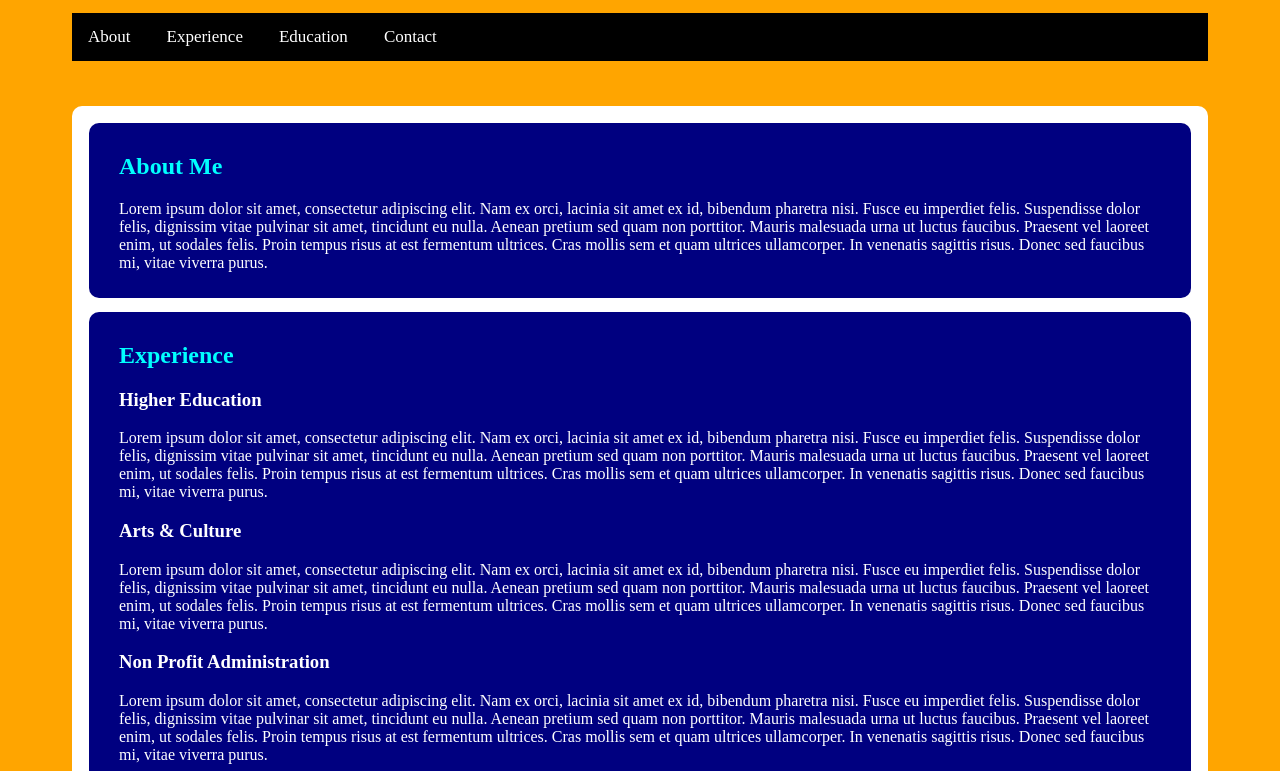
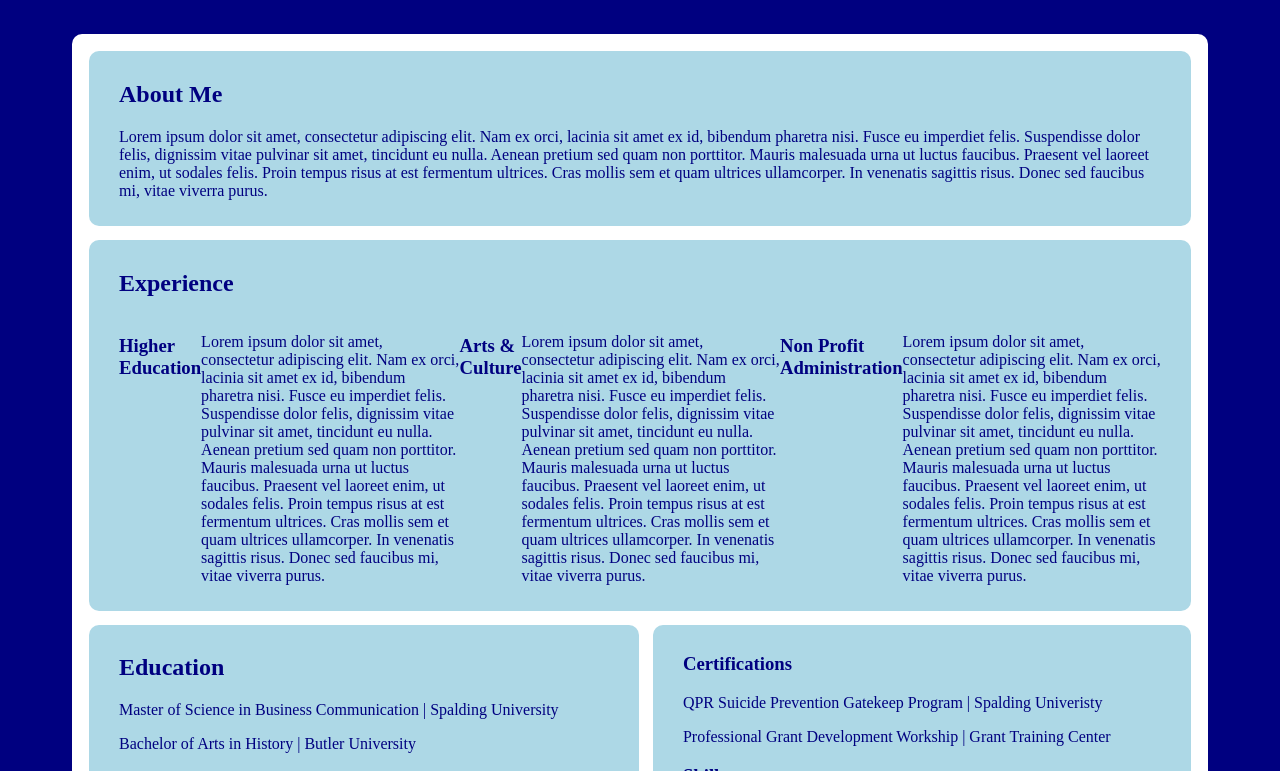
Before and after one commit to afoshee/afoshee.github.io, a plain HTML site: page index.html in a window 1280 px wide. Shown: the part 101-872 px from the top of the page. Drawn offline with Linux system fonts and the light colour scheme.

Commit message:
update to styles and html layout

```diff
--- a/index.html
+++ b/index.html
@@ -6,6 +6,7 @@
     <title>Anna's World</title>
     <link rel="stylesheet" href="styles.css">
 </head>
+<body>
     <header class="headercontainer">
         <h1>Anna Foshee</h1>
         <p>Higher Education and Student Affairs Professional</p>
@@ -16,39 +17,44 @@
             <a href="#contact" id="navLink">Contact</a>
         </nav>
     </header>
-<body>
 
-    <main class="container">
-        <article class="item about">
+    <main class="maincontainer">
+        <article class="item1 about">
             <h2>About Me</h2>
                 <p>
                     Lorem ipsum dolor sit amet, consectetur adipiscing elit. Nam ex orci, lacinia sit amet ex id, bibendum pharetra nisi. Fusce eu imperdiet felis. Suspendisse dolor felis, dignissim vitae pulvinar sit amet, tincidunt eu nulla. Aenean pretium sed quam non porttitor. Mauris malesuada urna ut luctus faucibus. Praesent vel laoreet enim, ut sodales felis. Proin tempus risus at est fermentum ultrices. Cras mollis sem et quam ultrices ullamcorper. In venenatis sagittis risus. Donec sed faucibus mi, vitae viverra purus.
                 </p>
         </article>
-        <article class="item experience">
+
+        <article class="item2">
             <h2>Experience</h2>
-            <h3>Higher Education</h3>
-                <p>
+            <div class="experience">
+                <h3 class="ex_item1">Higher Education</h3>
+                    <p class="ex_item2">
                         Lorem ipsum dolor sit amet, consectetur adipiscing elit. Nam ex orci, lacinia sit amet ex id, bibendum pharetra nisi. Fusce eu imperdiet felis. Suspendisse dolor felis, dignissim vitae pulvinar sit amet, tincidunt eu nulla. Aenean pretium sed quam non porttitor. Mauris malesuada urna ut luctus faucibus. Praesent vel laoreet enim, ut sodales felis. Proin tempus risus at est fermentum ultrices. Cras mollis sem et quam ultrices ullamcorper. In venenatis sagittis risus. Donec sed faucibus mi, vitae viverra purus.
                     </p>
-            <h3>Arts & Culture</h3>
-                <p>
+                <h3 class="ex_item3">Arts & Culture</h3>
+                    <p class="ex_item4">
                         Lorem ipsum dolor sit amet, consectetur adipiscing elit. Nam ex orci, lacinia sit amet ex id, bibendum pharetra nisi. Fusce eu imperdiet felis. Suspendisse dolor felis, dignissim vitae pulvinar sit amet, tincidunt eu nulla. Aenean pretium sed quam non porttitor. Mauris malesuada urna ut luctus faucibus. Praesent vel laoreet enim, ut sodales felis. Proin tempus risus at est fermentum ultrices. Cras mollis sem et quam ultrices ullamcorper. In venenatis sagittis risus. Donec sed faucibus mi, vitae viverra purus.
                     </p>
-            <h3>Non Profit Administration</h3>
-                <p>
+                <h3 class="ex_item5">Non Profit Administration</h3>
+                    <p class="ex_item6">
                         Lorem ipsum dolor sit amet, consectetur adipiscing elit. Nam ex orci, lacinia sit amet ex id, bibendum pharetra nisi. Fusce eu imperdiet felis. Suspendisse dolor felis, dignissim vitae pulvinar sit amet, tincidunt eu nulla. Aenean pretium sed quam non porttitor. Mauris malesuada urna ut luctus faucibus. Praesent vel laoreet enim, ut sodales felis. Proin tempus risus at est fermentum ultrices. Cras mollis sem et quam ultrices ullamcorper. In venenatis sagittis risus. Donec sed faucibus mi, vitae viverra purus.
                     </p>
+            </div>
         </article>
-        <article class="item education">
+
+        <article class="item3 education">
             <h2>Education</h2>
                 <p>Master of Science in Business Communication | Spalding University</p>
                 <p>Bachelor of Arts in History | Butler University</p>
+        </article>
+
+        <aside class="item4 sidebar">
             <h3>Certifications</h3>
             <p>QPR Suicide Prevention Gatekeep Program | Spalding Univeristy</p>
             <p>Professional Grant Development Workship | Grant Training Center</p>
-        </article>
-        <aside class="item skills">
+
             <h3>Skills</h3>
             <ul>
                 <li>Organizational Leadership</li>
@@ -59,9 +65,11 @@
                 <li>Event Planning</li>
             </ul>
         </aside>
+
     </main>
+
     <footer>
-        <article class="container2">
+        <article class="footercontainer">
             <h2 class="contact_me">Contact Me</h2>
             <form class="form">
                 <div class="form_item">
--- a/styles.css
+++ b/styles.css
@@ -1,4 +1,8 @@
 
+header, main, footer {
+  margin: 0;
+  padding: 1px;
+}
 
 .topnav {
   overflow: hidden;
@@ -13,7 +17,6 @@
   font-size: 17px;
   display: block;
   text-align: center;
-
 }
 
 .topnav a:hover {
@@ -23,7 +26,7 @@
 
 body {
   color: navy;
-  background: rgb(189, 225, 241);
+  background: lightblue;
 	padding-left: 5%;
 	padding-right: 5%;
 }
@@ -32,21 +35,14 @@ h2 {
   color: aqua;
 }
 
-.container {
+.maincontainer {
 	padding: 10px;
-	background: white;
+  background-color: white;
   border-radius: 10px;
 	margin: 45px auto;
 }
-.item {
-	color: white;
-	padding: 10px 30px;
-	margin: 7px;
-	background: navy;
-	border-radius: 10px;
-}
 
-.container2 {
+.footercontainer {
   padding: 10px;
 	background: white;
   border-radius: 10px;
@@ -63,17 +59,21 @@ h2 {
 
   /* flexbox */
 
-.container {
-    display: flex;
-    flex-flow: row wrap;
-    justify-content: space-evenly;
-    align-items: stretch;
+.maincontainer {
+  display: flex;
+  flex-flow: column wrap;
+  justify-content: space-evenly;
+  align-items: stretch;
 
-  }
+}
 
-.item {
+.item1, .item2, .item3, .item4 {
+  color: cornsilk;
+  padding: 10px 30px;
+  margin: 7px;
+  background: navy;
+  border-radius: 10px;
   flex-grow: 2;
-
 }
 
 .form {
@@ -101,14 +101,25 @@ h2 {
 
   @media (min-width: 600px) {
     body {
-      background: orange;
+      background: navy;
+      color: cornsilk;
     }
 
     *, *:before, *:after {
       box-sizing: inherit;
     }
-    div {
+    /* div {
       display: block;
+    } */
+
+    h2 {
+      color: navy;
+    }
+
+    .headercontainer {
+      display: flex;
+      justify-content: space-between;
+      align-items: baseline;
     }
 
     .topnav {
@@ -118,7 +129,7 @@ h2 {
     }
 
     .topnav a {
-      color: white;
+      color: cornsilk;
       padding: 14px 16px;
       text-decoration: none;
       font-size: 17px;
@@ -127,7 +138,44 @@ h2 {
     }
 
     .topnav a:hover {
-      background-color: white;
+      background-color: cornsilk;
       color: black;
     }
-  }
+
+    .maincontainer {
+      display: flex;
+      flex-flow: row wrap;
+      justify-content: space-evenly;
+      align-items: stretch;
+    }
+
+    .item1, .item2, .item3, .item4 {
+      color: navy;
+      padding: 10px 30px;
+      margin: 7px;
+      background: lightblue;
+      border-radius: 10px;
+    }
+
+    .experience {
+      display: flex;
+      flex-flow: row nowrap;
+      justify-content: space-evenly;
+      text-align: baseline;
+
+    }
+
+
+
+/*
+    .ex_item1,
+    .ex_item3,
+    .ex_item5 {
+      align-self: flex-start;
+    }
+
+    .ex_item2,
+    .ex_item4,
+    .ex_item6 {
+      align-self: flex-end;
+    } */
```
Lines whose indentation alone changed are shown as unchanged.
